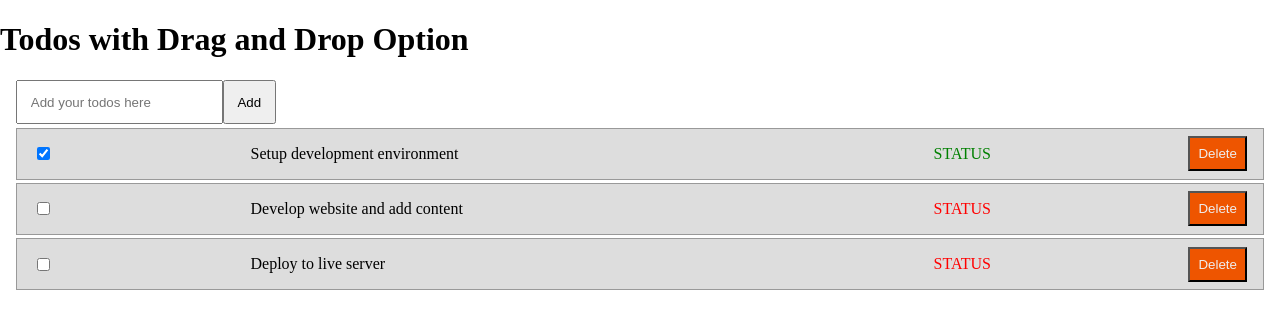
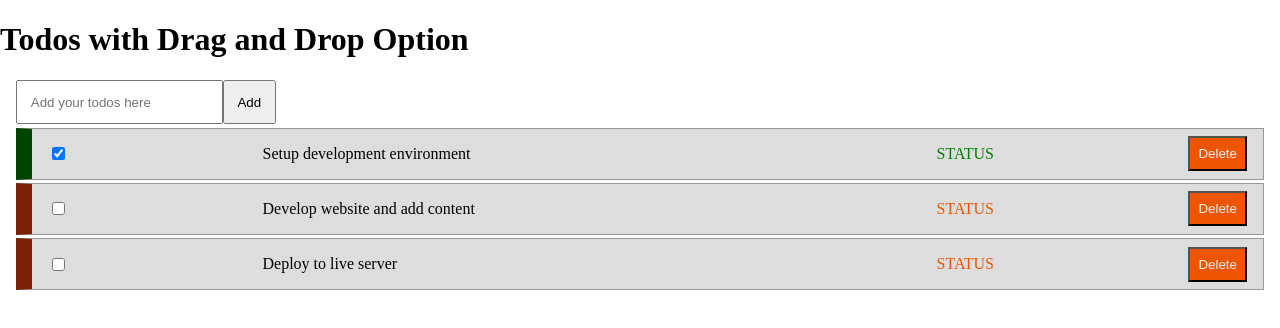
Before and after one commit to mengiefen/react-todo-app, a React (Create React App) app: page / in a window 1280 px wide. Shown: the top 328 px of the page. Built offline with nearby package versions, Linux system fonts and the light colour scheme.

Commit message:
add onChange events to checkbox

```diff
--- a/src/components/TodoItem/TodoItem.jsx
+++ b/src/components/TodoItem/TodoItem.jsx
@@ -4,24 +4,33 @@ import styles from './TodoItem.module.css';
 
 export default class TodoItem extends PureComponent {
   render() {
-    const statusStyle = {
-      color: 'red',
+    const todoItemCompleted = {
+      borderLeft: '1rem solid #004400',
     };
-    const completedStatus = {
+    const statusCompleted = {
       color: 'green',
     };
-    const { title, completed } = this.props;
+    const {
+      id,
+      title,
+      completed,
+      handleChecked,
+    } = this.props;
     return (
-      <div className={styles.todoItem}>
+      <div
+        className={styles.todoItem}
+        style={completed ? todoItemCompleted : {}}
+      >
         <input
           type="checkbox"
           className={styles.todoCheck}
           checked={completed}
+          onChange={() => handleChecked(id)}
         />
         <p className={styles.todoText}>{title}</p>
         <span
           className={styles.todoStatus}
-          style={completed ? completedStatus : statusStyle}
+          style={completed ? statusCompleted : {}}
         >
           STATUS
         </span>
@@ -36,4 +45,6 @@ export default class TodoItem extends PureComponent {
 TodoItem.propTypes = {
   title: PropTypes.string.isRequired,
   completed: PropTypes.bool.isRequired,
+  handleChecked: PropTypes.func.isRequired,
+  id: PropTypes.number.isRequired,
 };
--- a/src/components/TodoItem/TodoItem.module.css
+++ b/src/components/TodoItem/TodoItem.module.css
@@ -6,6 +6,7 @@
   background-color: #ddd;
   padding: 0 1rem;
   margin: 0.2rem 1rem;
+  border-left: 1rem solid #7c2009;
   gap: 5%;
 }
 
```
